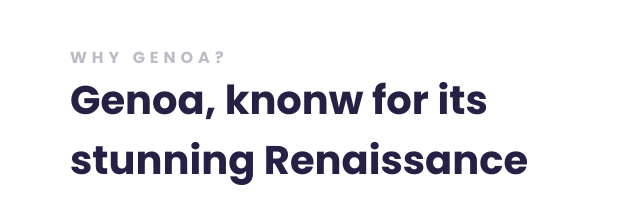
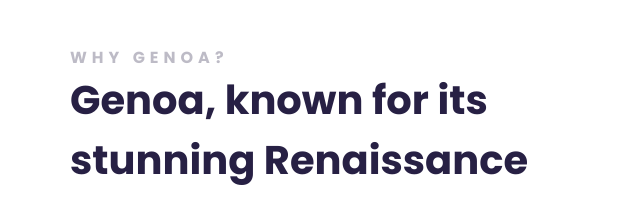
Before and after one commit to sjvolesky/city-project, a plain HTML site: page index.html in a window 1280 px wide. Shown: the part 799-1002 px from the top of the page, 602-1242 px from the left. Drawn offline with Linux system fonts and the light colour scheme.

Commit message:
updated spelling error

```diff
--- a/index.html
+++ b/index.html
@@ -32,7 +32,7 @@
         </div>
         <div>
           <h2>Why Genoa?</h2>
-          <h3>Genoa, knonw for its stunning Renaissance</h3>
+          <h3>Genoa, known for its stunning Renaissance</h3>
           <p>
             The historical centre, also known as old town, of Genoa is one of
             the largest and most-densely populated in Europe. Part of it was
```
